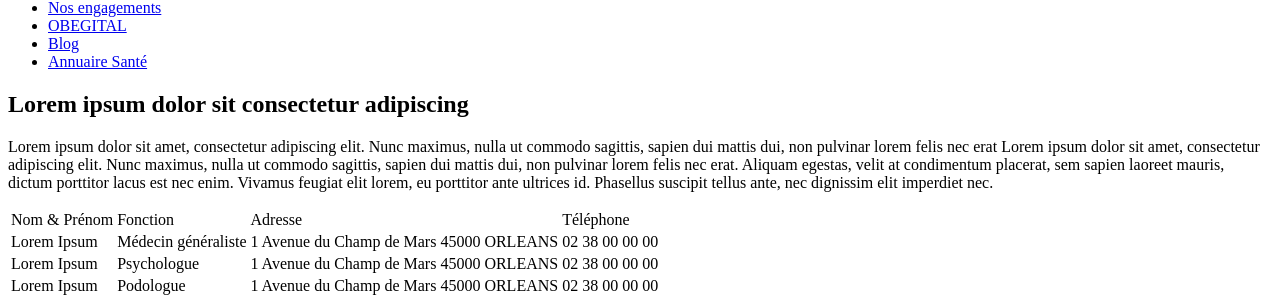
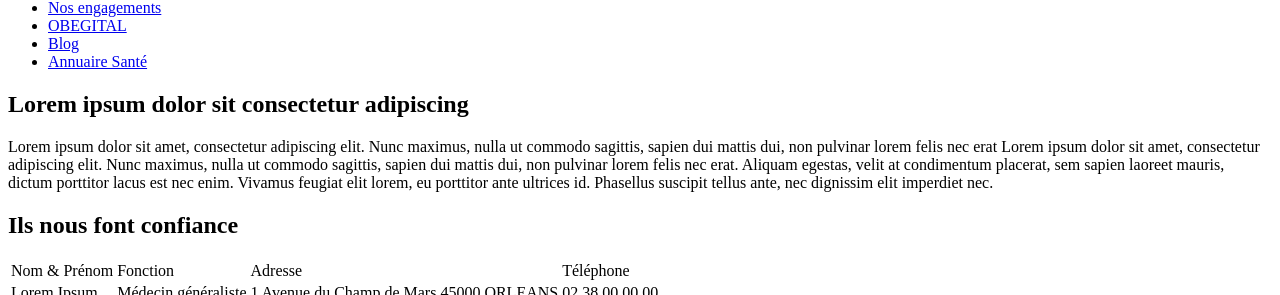
Before and after one commit to Hyemi-w/fedmind, a Symfony app: template website-skeleton/templates/health_directory/index.html.twig in a window 1280 px wide. Shown: the part 365-660 px from the top of the page. Run offline with Twig, Linux system fonts and the light colour scheme; the template is opened without the code that fills it, so the values that code supplies are empty; some libraries are stand-ins or nearby versions.

Commit message:
margin problem solved

```diff
--- a/website-skeleton/assets/css/app.scss
+++ b/website-skeleton/assets/css/app.scss
@@ -109,7 +109,7 @@ footer {
     margin: 5vh 0 5vh 0;
 
     .container-div {
-        height: 150px;
+        height: 200px;
         h2 {
             font-size: 1.7rem;
             margin-left: 15px;
--- a/website-skeleton/templates/health_directory/index.html.twig
+++ b/website-skeleton/templates/health_directory/index.html.twig
@@ -5,7 +5,7 @@
 {% block body %}
     {% include '_banner.html.twig' %}
     {% include '_navbar.html.twig' %}
-    <section class="health-directory row justify-content-center mt-5 mb-5">
+    <section class="health-directory row justify-content-center">
         <div class="container-div row col-lg-7 col-md-9 col-sm-10">
             <div class="colored-square col-lg-8 col-md-8 col-sm-8"></div>
             <h2 class="col-lg-4 col-md-5 col-sm-5 align-self-center">Lorem ipsum dolor sit consectetur adipiscing</h2>
@@ -17,8 +17,9 @@
                 ante ultrices id. Phasellus suscipit tellus ante, nec dignissim elit imperdiet nec.</p>
         </div>
     </section>
-    <section class="container mt-5 mb-5">
-        <table class="table table text-center">
+    <section class="container mb-5">
+        <h2 class="text-center mt-5 mb-5">Ils nous font confiance</h2>
+        <table class="table table text-center table-striped">
             <thead>
             <tr class="table-secondary">
                 <td>Nom & Prénom</td>
```
